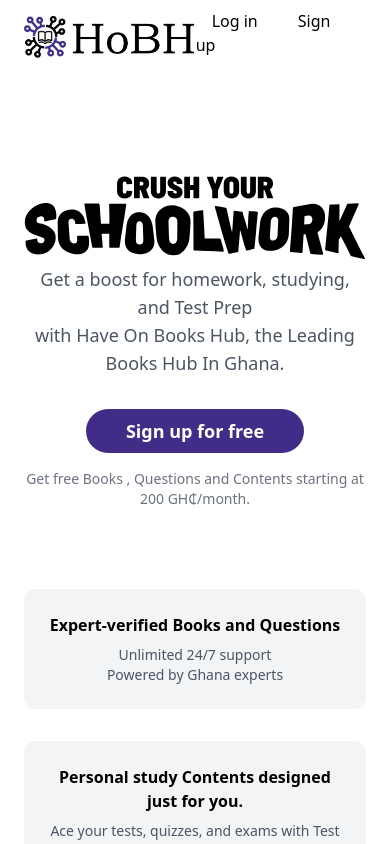
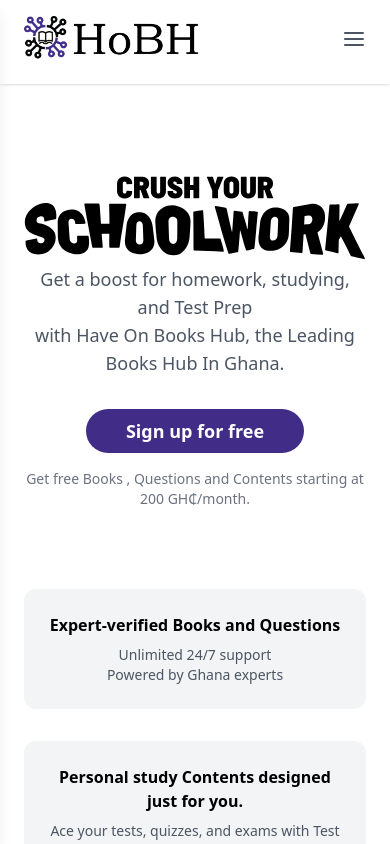
Before and after one commit to Yaidevs/hobh, a React (Vite) app: page / in a window 390 px wide. Shown: the top 844 px of the page. Built offline with nearby package versions, Linux system fonts and the light colour scheme.

Commit message:
navbar is edited

```diff
--- a/package.json
+++ b/package.json
@@ -13,6 +13,7 @@
     "lucide-react": "^0.469.0",
     "react": "^18.3.1",
     "react-dom": "^18.3.1",
+    "react-icons": "^5.4.0",
     "react-router-dom": "^7.1.0",
     "react-toastify": "^11.0.2"
   },
--- a/src/components/Navbar.jsx
+++ b/src/components/Navbar.jsx
@@ -1,24 +1,62 @@
 import { Link } from 'react-router-dom';
+import { useState } from 'react';
+import { FiMenu, FiX } from 'react-icons/fi';
 import logo from '../assets/logo4.png';
 
+export function NavBar() {
+  const [menuOpen, setMenuOpen] = useState(false);
 
-export function NavBar() {
   return (
-    <nav className="fixed top-0 left-0 w-full bg-white px-6 z-50">
-      <div className="max-w-7xl mx-auto flex justify-between items-center">
+    <nav className="fixed top-0 left-0 w-full bg-white shadow px-6 z-50">
+      <div className="max-w-7xl mx-auto flex justify-between items-center py-4">
+        {/* Logo */}
         <a href="/" className="font-bold text-3xl">
-          <img src={logo} className="w-44  mt-4" alt="Logo" />
+          <img src={logo} className="w-44" alt="Logo" />
         </a>
-        <div className="space-x-2">
+
+        {/* Hamburger Menu (Mobile) */}
+        <div className="md:hidden">
+          <button
+            onClick={() => setMenuOpen(!menuOpen)}
+            className="text-gray-600 focus:outline-none"
+          >
+            {menuOpen ? <FiX size={24} /> : <FiMenu size={24} />}
+          </button>
+        </div>
+
+        {/* Sliding Menu */}
+        <div
+          className={`fixed top-0 left-0 h-screen w-1/2 bg-white shadow-lg z-40 transform ${
+            menuOpen ? 'translate-x-0' : '-translate-x-full'
+          } transition-transform duration-300 ease-in-out md:hidden`}
+        >
+          <div className="flex flex-col h-full items-start justify-center space-y-6 px-6">
+            <Link
+              to="/login"
+              className="w-full px-4 py-2 font-semibold text-gray-600 hover:bg-gray-100 transition-colors text-left"
+            >
+              Log in
+            </Link>
+            <a
+              href="/signup"
+              className="w-full px-4 py-2 font-semibold text-gray-600 hover:bg-gray-100 transition-colors text-left"
+            >
+              Sign up
+            </a>
+          </div>
+        </div>
+
+        {/* Links (Desktop) */}
+        <div className="hidden md:flex items-center space-x-4">
           <Link
-            to='/login'
-            className="px-4 py-2 font-medium rounded-md hover:bg-gray-100 transition-colors"
+            to="/login"
+            className="px-4 py-2 font-semibold text-gray-600 hover:bg-gray-100 transition-colors"
           >
             Log in
           </Link>
           <a
             href="/signup"
-            className="px-4 py-2 font-medium rounded-md hover:bg-gray-100 transition-colors"
+            className="px-4 py-2 font-semibold text-gray-600 hover:bg-gray-100 transition-colors"
           >
             Sign up
           </a>
```
Also changed, not shown: 1 other file (tests, documents, lock files or other folders).
